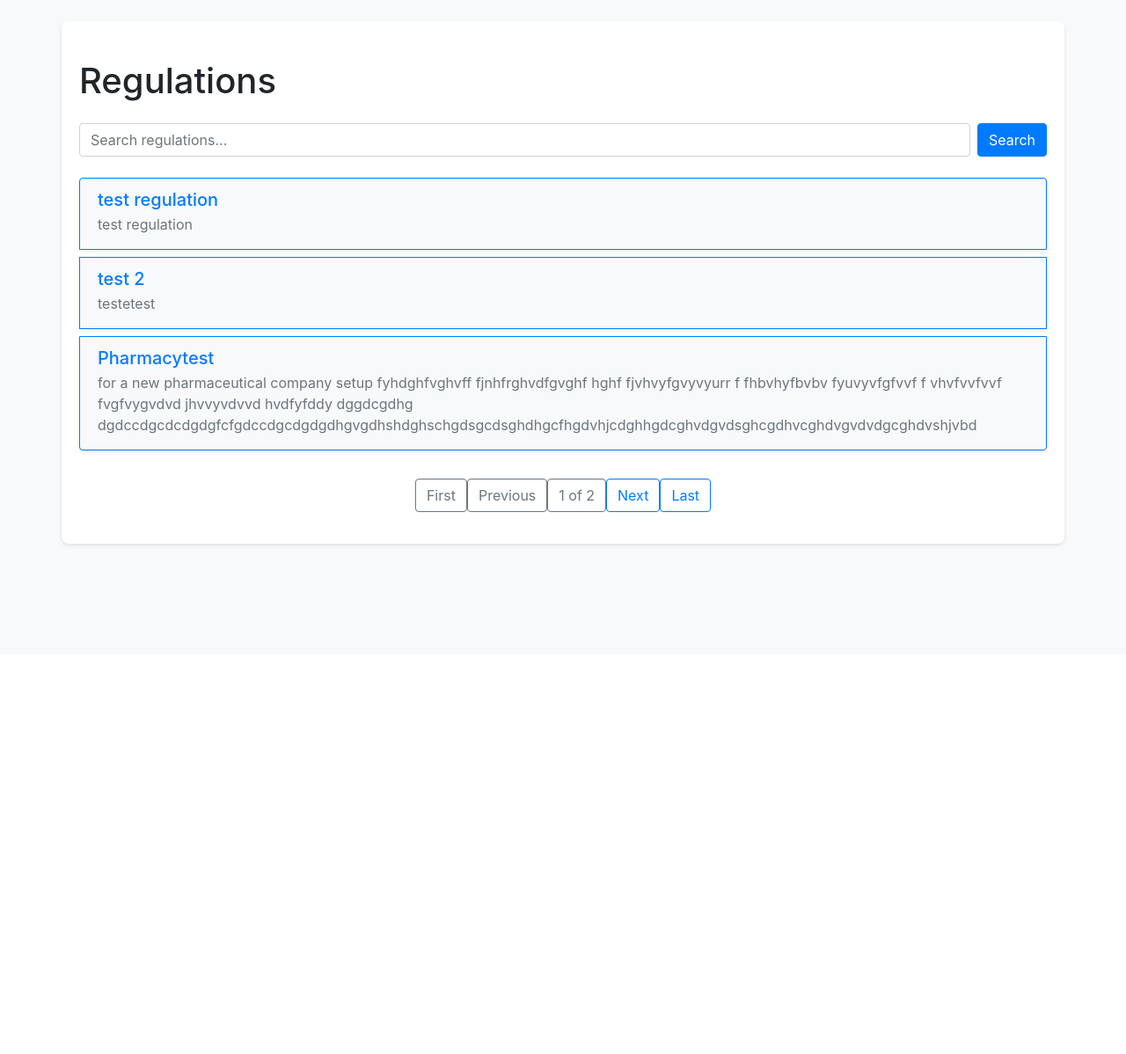
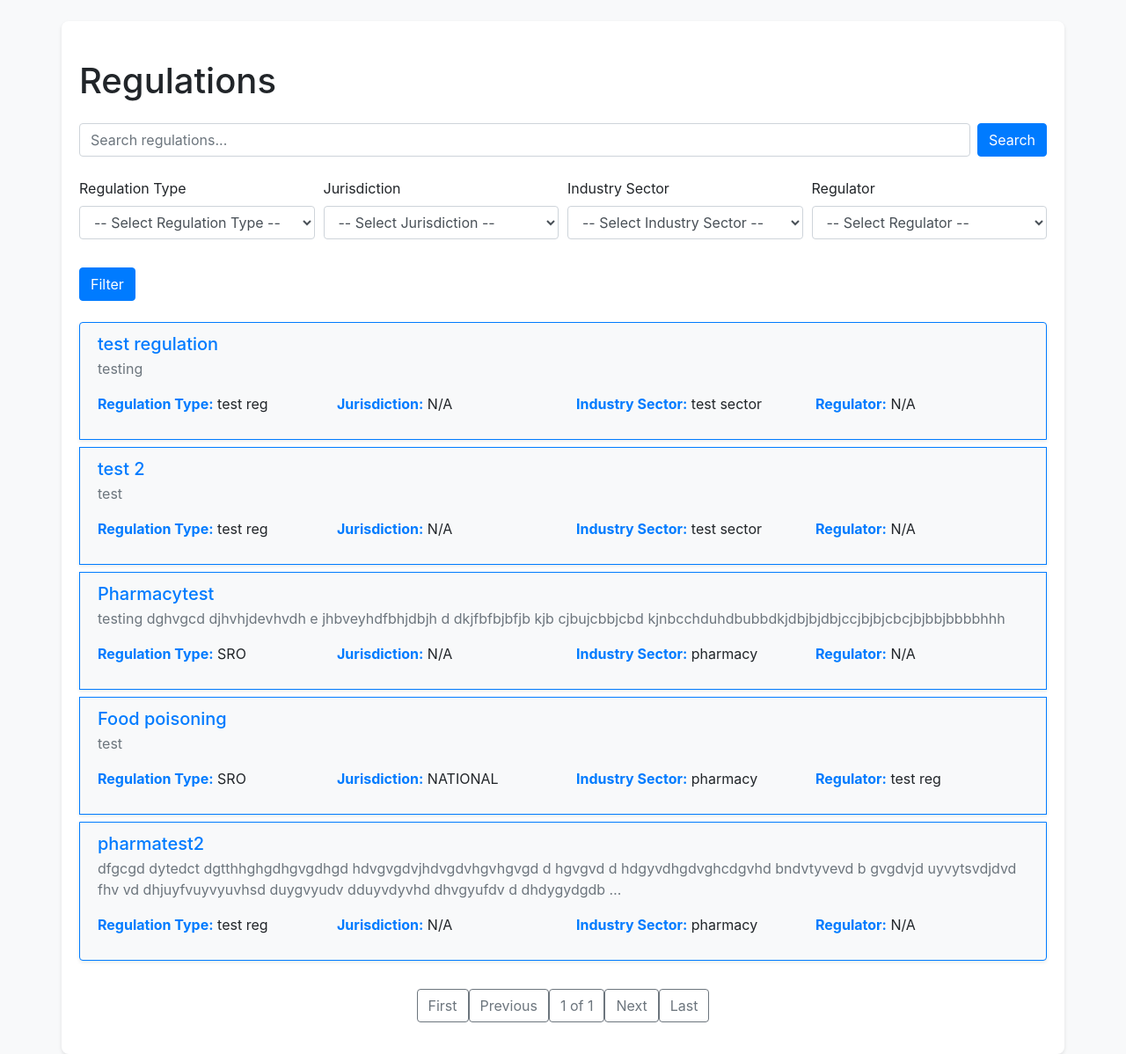
Before and after one commit to bamijibig/regulatorApp, a Django app: page / in a window 1280 px wide. Shown: the part 56-1254 px from the top of the page at 88% size. Before the commit the page ends 678 px from the top, so only its background shows below. Run offline with Django 5.2, Linux system fonts and the light colour scheme; data comes from the database, SQL or seed files in the repository; some libraries are stand-ins or nearby versions.

Commit message:
added website, filter and email

```diff
--- a/regulator/models.py
+++ b/regulator/models.py
@@ -14,7 +14,8 @@ class Regulator(models.Model):
         choices=JURISDICTION_CHOICES,
         default='NATIONAL',  # Default should match one of the choices' values
     )
-    contact_information = models.TextField()
+    address = models.TextField(blank=True, null=True)
+    phone_no=models.CharField(max_length=13, blank=True, null=True)
     regulatory_scope = models.TextField()
     legal_documents = models.TextField()
 
@@ -43,11 +44,13 @@ class Technology(models.Model):
 class Regulation(models.Model):
     title = models.CharField(max_length=255)
     description = models.TextField()
-    regulator = models.ForeignKey(Regulator, on_delete=models.CASCADE)
+    regulators = models.ManyToManyField(Regulator, related_name='regulations')
     industry_sector = models.ForeignKey(IndustrySector, on_delete=models.CASCADE)
     regulation_type = models.ForeignKey(RegulationType, on_delete=models.CASCADE)
     technology = models.ForeignKey(Technology, on_delete=models.CASCADE)
     regulatorydetails = models.TextField()
+    url = models.URLField(max_length=200, blank=True, null=True)
+    email=models.EmailField(blank=True, null=True)
 
     def __str__(self):
         return self.title
--- a/regulator/templates/regulations/regulation_detail_pdf.html
+++ b/regulator/templates/regulations/regulation_detail_pdf.html
@@ -13,6 +13,7 @@
         <li><strong>Regulation Type:</strong> {{ regulation.regulation_type.name }}</li>
         <li><strong>Technology:</strong> {{ regulation.technology.name }}</li>
         <li><strong>Regulation Details:</strong> {{ regulation.regulatorydetails }}</li>
+        <li class="list-group-item"><strong class="text-primary">Read more on their Official website:</strong> <a href="{{ regulation.url }}">{{ regulation.url }} </a></li>
     </ul>
 </body>
 </html>
--- a/regulator/templates/regulations/regulation_list.html
+++ b/regulator/templates/regulations/regulation_list.html
@@ -7,14 +7,76 @@
     <div class="col-md-12">
         <h1 class="my-4">Regulations</h1>
         <form method="get" action="{% url 'regulation_list' %}" class="form-inline mb-4">
-            <input type="text" name="q" class="form-control mr-2" placeholder="Search regulations..." style="flex-grow: 1;">
+            <input type="text" name="q" class="form-control mr-2" placeholder="Search regulations..." style="flex-grow: 1;" value="{{ query }}">
             <button type="submit" class="btn btn-primary">Search</button>
+        </form>
+        <form method="get" action="{% url 'regulation_list' %}" class="mb-4">
+            <div class="form-row">
+                <div class="form-group col-md-3">
+                    <label for="regulation_type">Regulation Type</label>
+                    <select id="regulation_type" name="regulation_type" class="form-control">
+                        <option value="">-- Select Regulation Type --</option>
+                        {% for type in regulation_types %}
+                            <option value="{{ type.id }}" {% if type.id|stringformat:"s" == request.GET.regulation_type %}selected{% endif %}>{{ type.name }}</option>
+                        {% endfor %}
+                    </select>
+                </div>
+                <div class="form-group col-md-3">
+                    <label for="jurisdiction">Jurisdiction</label>
+                    <select id="jurisdiction" name="jurisdiction" class="form-control">
+                        <option value="">-- Select Jurisdiction --</option>
+                        {% for jurisdiction in jurisdictions %}
+                            <option value="{{ jurisdiction }}" {% if jurisdiction == request.GET.jurisdiction %}selected{% endif %}>{{ jurisdiction }}</option>
+                        {% endfor %}
+                    </select>
+                </div>
+                <div class="form-group col-md-3">
+                    <label for="industry_sector">Industry Sector</label>
+                    <select id="industry_sector" name="industry_sector" class="form-control">
+                        <option value="">-- Select Industry Sector --</option>
+                        {% for sector in industry_sectors %}
+                            <option value="{{ sector.id }}" {% if sector.id|stringformat:"s" == request.GET.industry_sector %}selected{% endif %}>{{ sector.name }}</option>
+                        {% endfor %}
+                    </select>
+                </div>
+                <div class="form-group col-md-3">
+                    <label for="regulator">Regulator</label>
+                    <select id="regulator" name="regulator" class="form-control">
+                        <option value="">-- Select Regulator --</option>
+                        {% for regulator in regulators %}
+                            <option value="{{ regulator.id }}" {% if regulator.id|stringformat:"s" == request.GET.regulator %}selected{% endif %}>{{ regulator.name }}</option>
+                        {% endfor %}
+                    </select>
+                </div>
+            </div>
+            <button type="submit" class="btn btn-primary mt-3">Filter</button>
         </form>
         <div class="list-group">
             {% for regulation in page_obj %}
-                <a href="{% url 'regulation_detail' regulation.pk %}" class="list-group-item list-group-item-action mb-2 shadow-sm" style="border: 1px solid #007bff;">
+                <a href="{% url 'regulation_detail' regulation.pk %}" class="list-group-item mb-2 shadow-sm" style="border: 1px solid #007bff; text-decoration: none; color: inherit;">
                     <h5 class="mb-1 text-primary">{{ regulation.title }}</h5>
-                    <p class="mb-1 text-secondary">{{ regulation.description|truncatewords:20 }}</p>
+                    <p class="mb-1 text-secondary">{{ regulation.regulatorydetails|truncatewords:20 }}</p>
+                    <div class="mt-3">
+                        <div class="row">
+                            <div class="col-md-3">
+                                <p><strong>Regulation Type:</strong> {{ regulation.regulation_type.name }}</p>
+                            </div>
+                            <div class="col-md-3">
+                                <p><strong>Jurisdiction:</strong> {% if regulation.regulators.all %}{{ regulation.regulators.first.jurisdiction }}{% else %}N/A{% endif %}</p>
+                            </div>
+                            <div class="col-md-3">
+                                <p><strong>Industry Sector:</strong> {{ regulation.industry_sector.name }}</p>
+                            </div>
+                            <div class="col-md-3">
+                                <p><strong>Regulator:</strong> {% if regulation.regulators.all %}{{ regulation.regulators.first.name }}{% else %}N/A{% endif %}</p>
+                            </div>
+                        </div>
+                    </div>
+                    <!-- {% if regulation.url %}
+
+                            <a href="{{ regulation.url }}" class="btn btn-link" target="_blank">Visit {{ regulation.url }} to read more</a>
+
+                    {% endif %} -->
                 </a>
             {% endfor %}
         </div>
--- a/regulator/views.py
+++ b/regulator/views.py
@@ -3,20 +3,59 @@ from django.shortcuts import render, get_object_or_404
 from django.http import HttpResponse
 from django.template.loader import get_template
 from xhtml2pdf import pisa
-from .models import Regulation
+from .models import Regulation, RegulationType, IndustrySector, Regulator,Technology
 
 def regulation_list(request):
-    query = request.GET.get('q')
+    # Extract filters from GET request
+    query = request.GET.get('q', '')
+    regulation_type_id = request.GET.get('regulation_type')
+    jurisdiction = request.GET.get('jurisdiction')
+    industry_sector_id = request.GET.get('industry_sector')
+    regulator_id = request.GET.get('regulator')
+
+    # Filter queryset based on GET parameters
+    regulations = Regulation.objects.all()
+
     if query:
-        regulations = Regulation.objects.filter(title__icontains=query)
-    else:
-        regulations = Regulation.objects.all()
+        regulations = regulations.filter(title__icontains=query)
 
-    paginator = Paginator(regulations, 3)  # Show 10 regulations per page
+    if regulation_type_id:
+        regulations = regulations.filter(regulation_type_id=regulation_type_id)
+
+    if jurisdiction:
+        # Filter by jurisdiction through related Regulator model
+        regulations = regulations.filter(regulators__jurisdiction=jurisdiction)
+
+    if industry_sector_id:
+        regulations = regulations.filter(industry_sector_id=industry_sector_id)
+
+    if regulator_id:
+        regulations = regulations.filter(regulators__id=regulator_id)
+
+    # Pagination
+    from django.core.paginator import Paginator
+    paginator = Paginator(regulations, 10)
     page_number = request.GET.get('page')
     page_obj = paginator.get_page(page_number)
 
-    return render(request, 'regulations/regulation_list.html', {'page_obj': page_obj, 'query': query})
+    # Get distinct values for filter fields
+    regulator_types = RegulationType.objects.all()
+    jurisdictions = Regulator.objects.values_list('jurisdiction', flat=True).distinct()
+    industry_sectors = IndustrySector.objects.all()
+    regulators = Regulator.objects.all()
+
+    context = {
+        'query': query,
+        'regulation_types': regulator_types,
+        'jurisdictions': jurisdictions,
+        'industry_sectors': industry_sectors,
+        'regulators': regulators,
+        'page_obj': page_obj,
+    }
+
+    return render(request, 'regulations/regulation_list.html', context)
+
+
 
 def regulation_detail(request, pk):
     regulation = get_object_or_404(Regulation, pk=pk)
```
Also changed, not shown: regulator/admin.py (+12 -6 lines), regulator/templates/regulations/regulation_detail.html (+12 -0 lines), db.sqlite3, regulator/migrations/0003_remove_regulation_regulator_regulation_regulators.py (added), regulator/migrations/0004_regulation_url.py (added), regulator/migrations/0005_remove_regulator_contact_information_and_more.py (added), regulator/migrations/0006_regulation_email.py (added).
